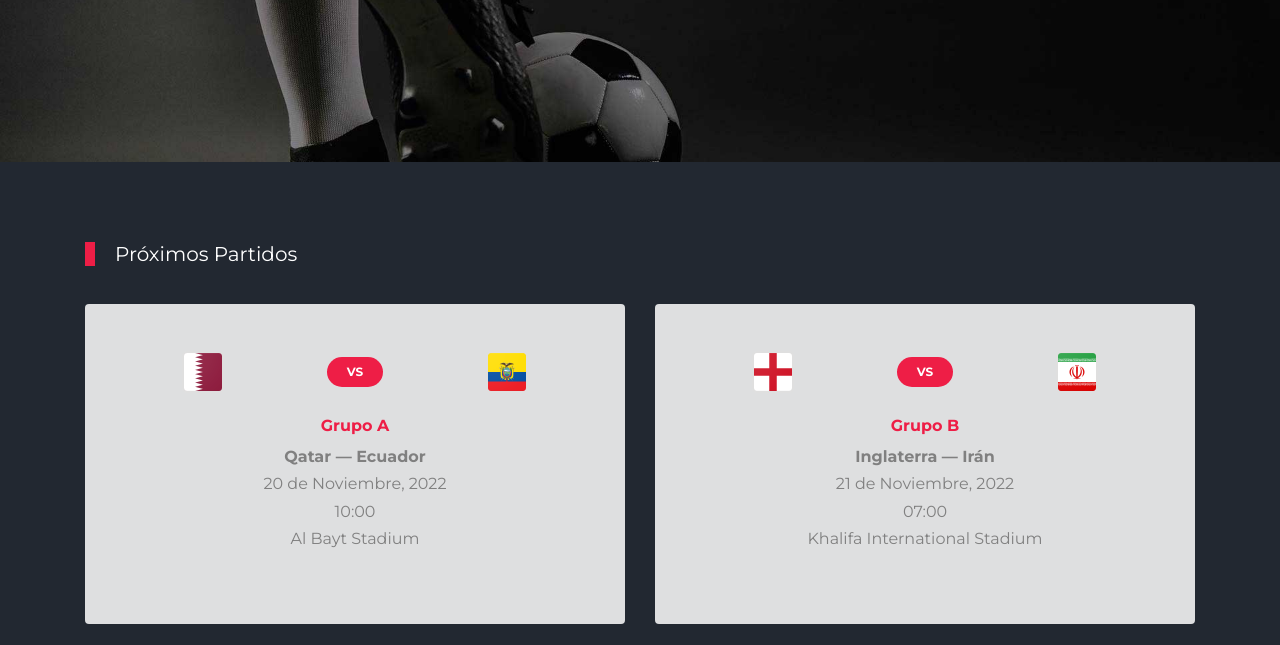
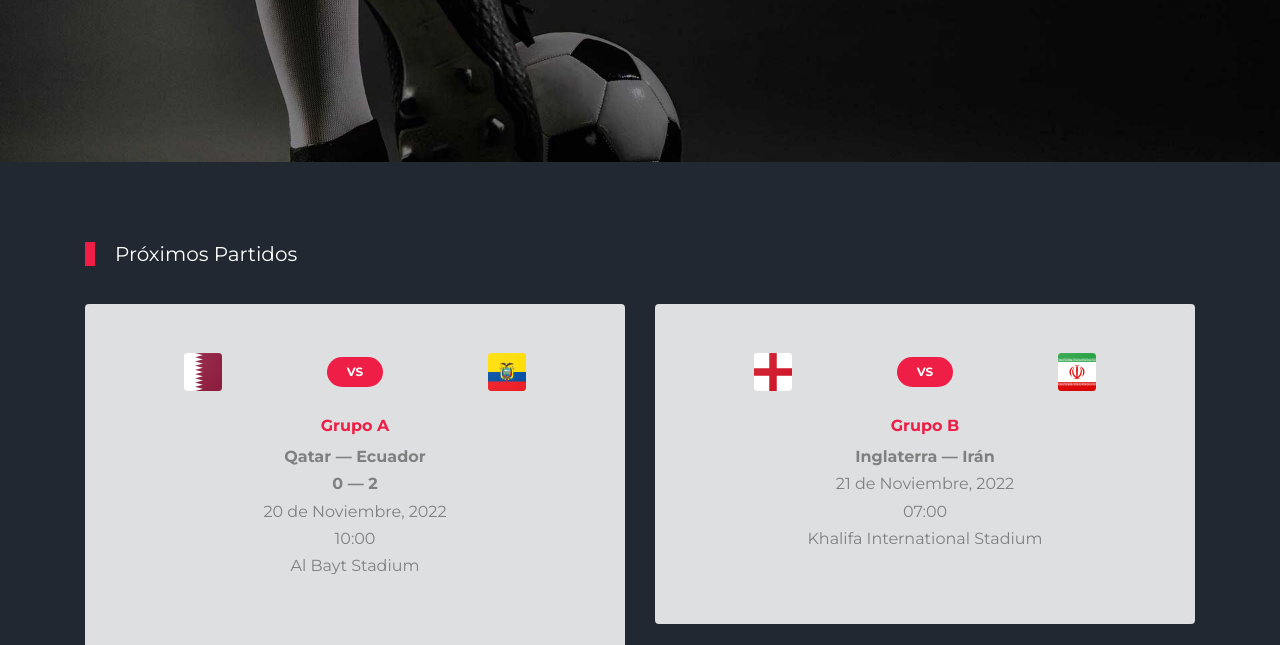
Before and after one commit to bitexogh/amech, a plain HTML site: page matches.html in a window 1280 px wide. Shown: the part 138-783 px from the top of the page. Drawn offline with Linux system fonts and the light colour scheme; files whose address does not match are found by name.

Commit message:
Update matches.html

```diff
--- a/matches.html
+++ b/matches.html
@@ -94,6 +94,7 @@
                                 <h4>Grupo A</h4>
                                 <p class="mb-5">
                                     <span class="d-block" style="font-weight: 600">Qatar — Ecuador</span>
+<span class="d-block" style="font-weight: 600">0 — 2</span>
                                     <span class="d-block">20 de Noviembre, 2022</span>
                                     <span class="d-block">10:00</span>
                                     <span class="d-block">Al Bayt Stadium</span>
```
